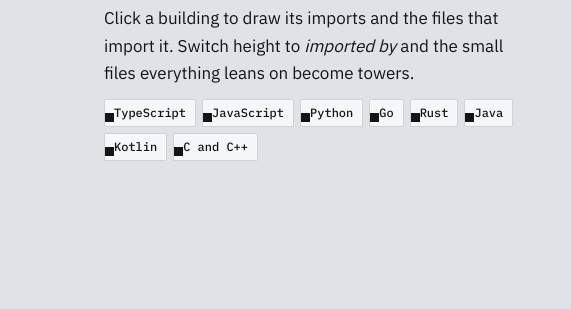
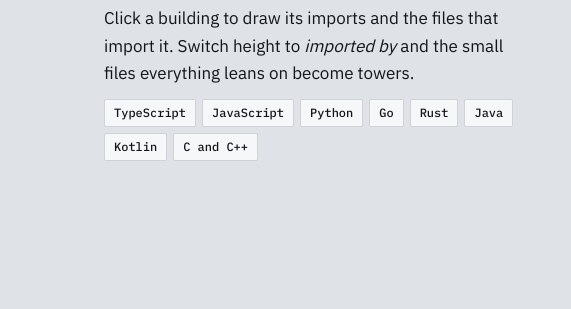
Before and after one commit to icydotdev/codecity, a website: page site/index.html in a window 1280 px wide. Shown: the part 3240-3549 px from the top of the page, 0-571 px from the left. Drawn offline with nearby package versions, Linux system fonts and the light colour scheme; files whose address does not match are found by name.

Commit message:
Language tags lose the bullets they inherited

```diff
--- a/site/index.html
+++ b/site/index.html
@@ -149,6 +149,7 @@
       pre i { font-style: normal; color: #7f8b99; }
       .langs { display: flex; flex-wrap: wrap; gap: 6px; margin: 10px 0 0; padding: 0; list-style: none; }
       .langs li { font: 500 12px/1 var(--mono); padding: 7px 9px; border: 1px solid var(--line); border-radius: 2px; background: var(--card); }
+      .langs li::before { content: none; } /* tags, not the feature list's square bullets */
 
       footer { margin-top: 84px; padding: 26px 0 40px; border-top: 1px solid var(--ink); font: 13px/1.7 var(--mono); color: var(--soft); }
       footer .wrap { display: flex; flex-wrap: wrap; justify-content: space-between; gap: 10px 30px; }
```
